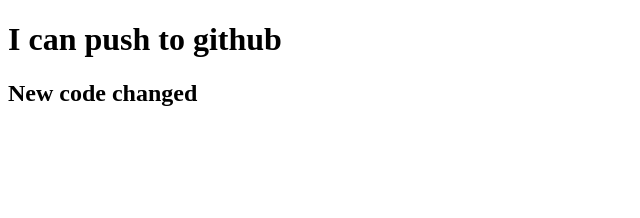
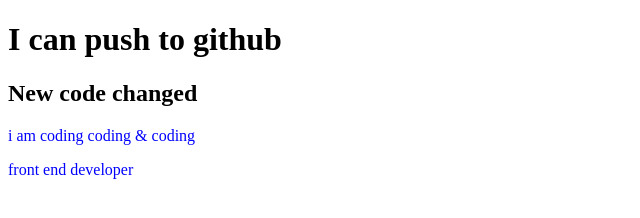
Before and after one commit to Misrat121/my-repo, a plain HTML site: page index.html in a window 1280 px wide. Shown: the whole page, without its empty margins (0-640 px from the left). Drawn offline with Linux system fonts and the light colour scheme.

Commit message:
style added

```diff
--- a/index.html
+++ b/index.html
@@ -5,9 +5,12 @@
     <meta http-equiv="X-UA-Compatible" content="IE=edge">
     <meta name="viewport" content="width=device-width, initial-scale=1.0">
     <title>My Github repo</title>
+    <link rel="stylesheet" href="style.css">
 </head>
 <body>
     <h1>I can push to github</h1>
     <h2>New code changed</h2>
+    <p>i am coding coding & coding</p>
+    <p>front end developer</p>
 </body>
 </html>
--- /dev/null
+++ b/style.css
@@ -0,0 +1,3 @@
+p{
+    color: blue;
+}
```
